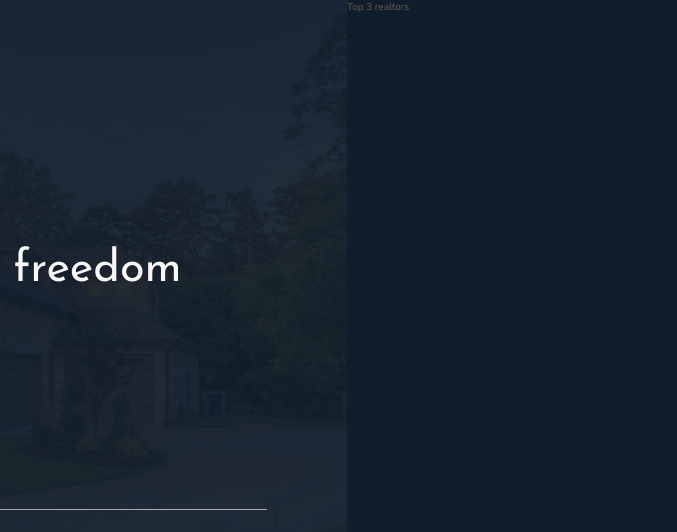
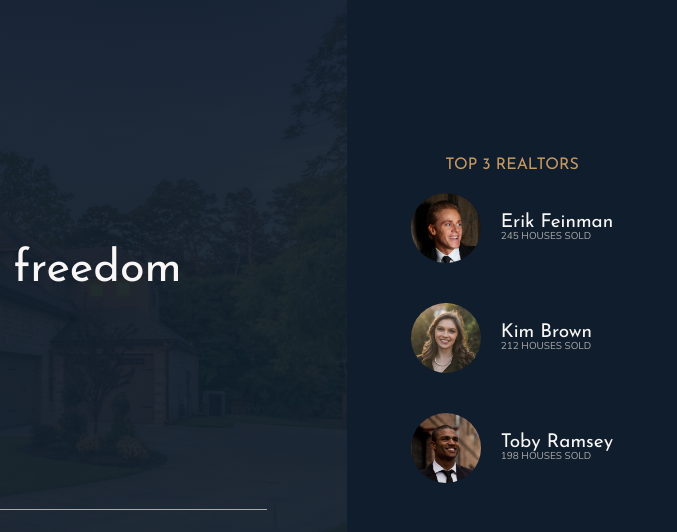
Before and after one commit to sholua/nexter, a website: page index.html in a window 1280 px wide. Shown: the top 532 px of the page, 603-1280 px from the left. Drawn offline with nearby package versions, Linux system fonts and the light colour scheme.

Commit message:
Building the Realtors Section

```diff
--- a/index.html
+++ b/index.html
@@ -33,7 +33,28 @@
       </div>
     </header>
 
-    <div class="realtors">Top 3 realtors</div>
+    <div class="realtors">
+      <h3 class="heading-3">Top 3 Realtors</h3>
+      <div class="realtors__list">
+        <img src="img/realtor-1.jpeg" alt="Realtor 1" class="realtors__img" />
+        <div class="realtors__details">
+          <h4 class="heading-4 heading-4--light">Erik Feinman</h4>
+          <p class="realtors__sold">245 houses sold</p>
+        </div>
+
+        <img src="img/realtor-2.jpeg" alt="Realtor 2" class="realtors__img" />
+        <div class="realtors__details">
+          <h4 class="heading-4 heading-4--light">Kim Brown</h4>
+          <p class="realtors__sold">212 houses sold</p>
+        </div>
+
+        <img src="img/realtor-3.jpeg" alt="Realtor 3" class="realtors__img" />
+        <div class="realtors__details">
+          <h4 class="heading-4 heading-4--light">Toby Ramsey</h4>
+          <p class="realtors__sold">198 houses sold</p>
+        </div>
+      </div>
+    </div>
 
     <section class="features">
       <div class="feature">
--- a/sass/_realtors.scss
+++ b/sass/_realtors.scss
@@ -1,4 +1,35 @@
 .realtors {
   background-color: $color-secondary;
   grid-column: col-start 7 / full-end;
+  padding: 3rem;
+
+  display: grid;
+  align-content: center;
+  justify-content: center;
+  justify-items: center;
+  grid-row-gap: 2rem;
+
+  &__list {
+    display: grid;
+    grid-template-columns: min-content max-content;
+    grid-column-gap: 2rem;
+    grid-row-gap: 5vh;
+    align-items: center;
+  }
+
+  &__img {
+    width: 7rem;
+    border-radius: 50%;
+    display: block;
+  }
+
+  &__sold {
+    text-transform: uppercase;
+    color: $color-grey-light-2;
+    margin-top: -3px;
+  }
 }
+realtors {
+  background-color: $color-secondary;
+  grid-column: col-start 7 / full-end;
+}
```
Also changed, not shown: css/style.css.
